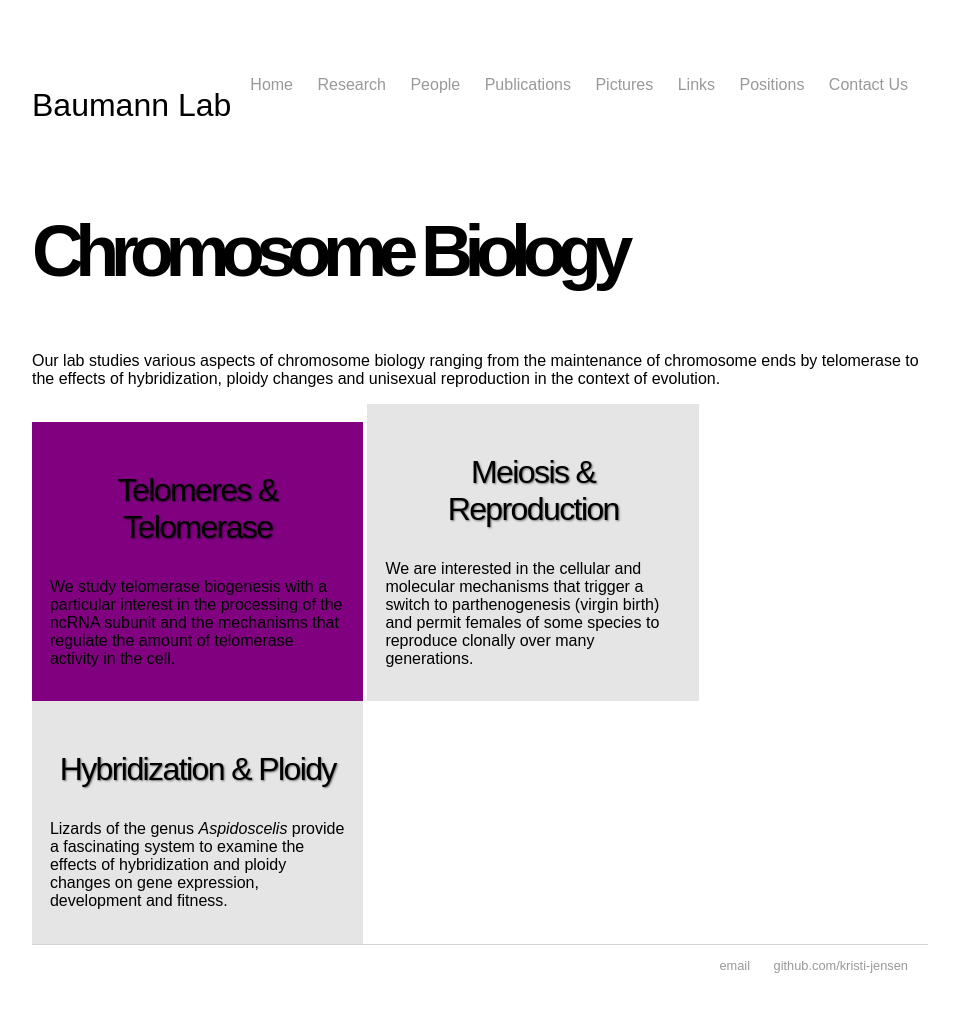
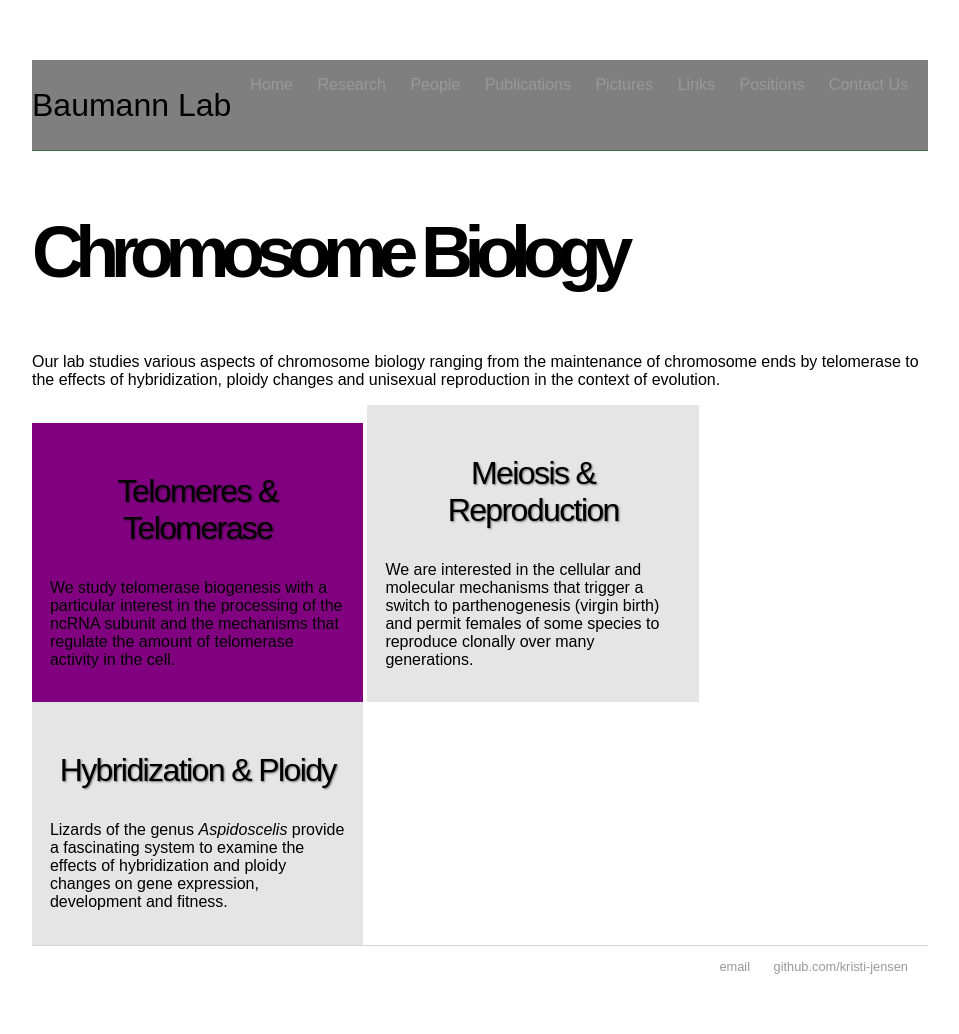
Before and after one commit to kristi-jensen/kristi-jensen.github.io, a Jekyll site: the page built from index.html, in a window 1280 px wide. Shown: the whole page, without its empty margins (160-1119 px from the left). Built offline with Jekyll 4.4.1, drawn with Linux system fonts in a browser that asks for light colours.

Commit message:
Update main.css

```diff
--- a/css/main.css
+++ b/css/main.css
@@ -2,6 +2,10 @@
 body {
     margin: 60px auto;
     width: 70%;
+}
+nav {
+    background-color: rgba(0,0,0,0.5);
+    border-bottom: 1px solid rgba(0,90,0, 0.5);
 }
 nav ul, footer ul {
     font-family:'Raleway', 'Arial', 'Sans-Serif';
```
